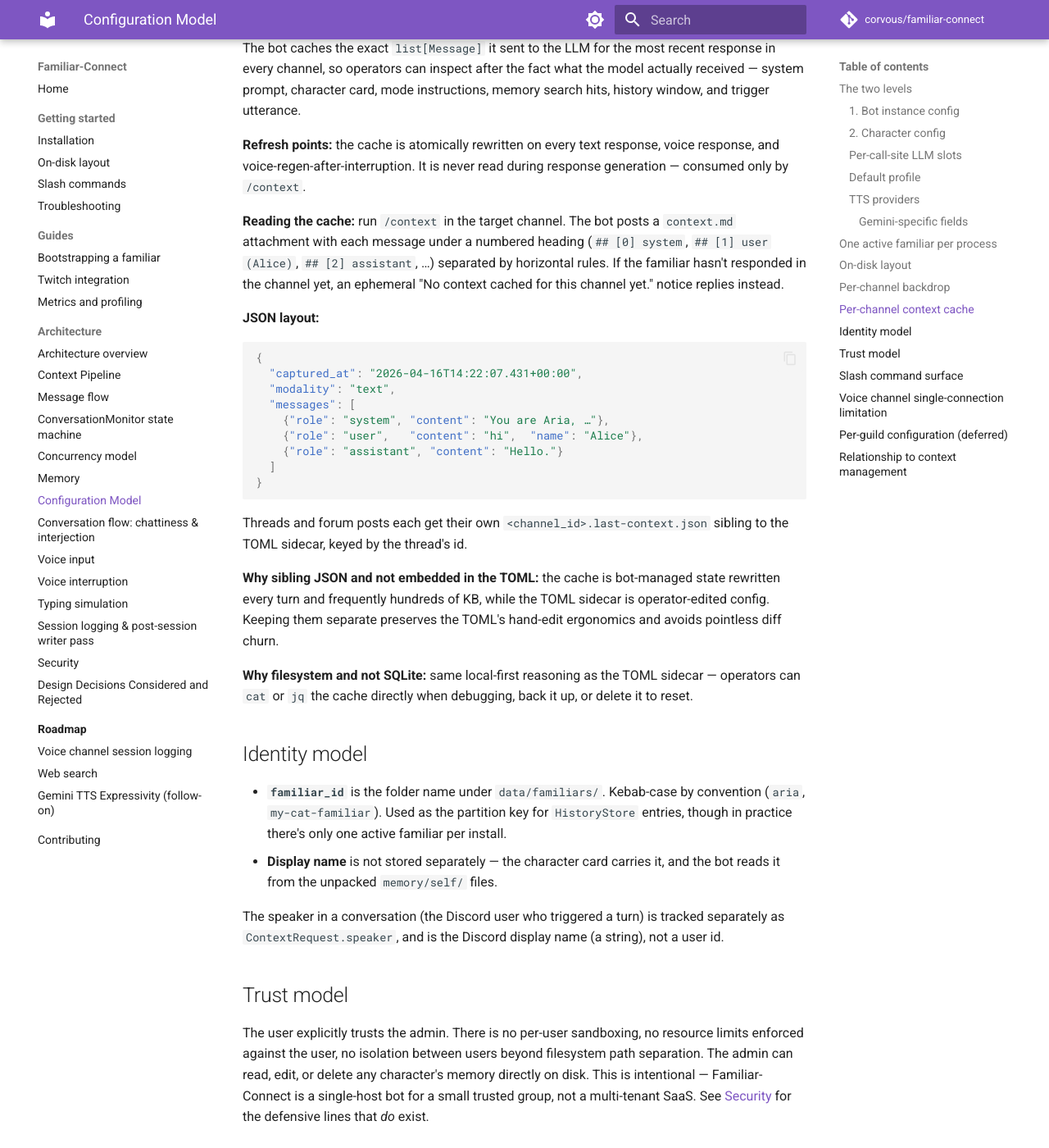
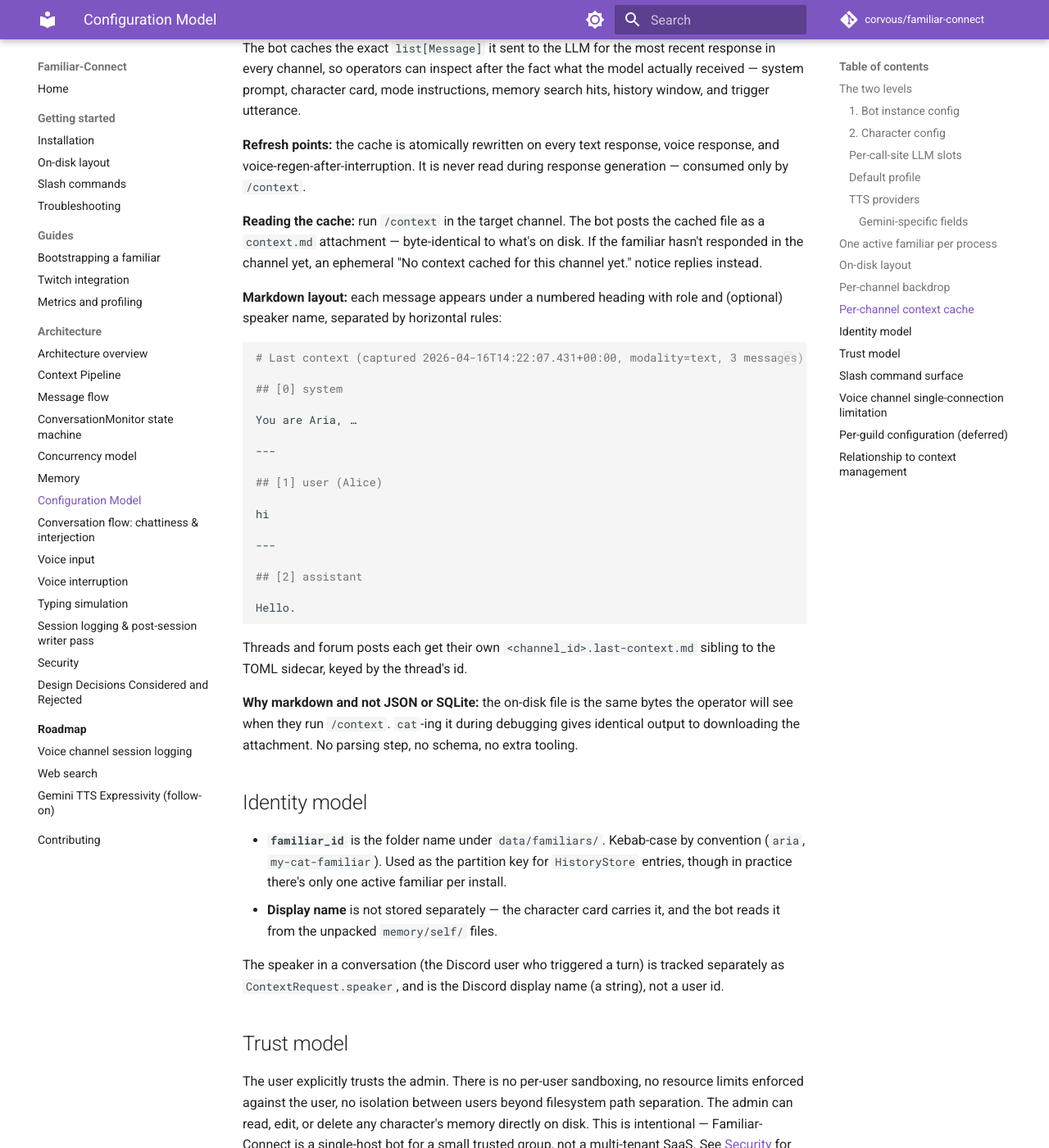
Before and after one commit to CorVous/Familiar-Connect, an MkDocs documentation site: the page built from docs/architecture/configuration-model.md, in a window 1280 px wide and 1400 px high, scrolled down 7035 px. Shown: the whole window at 82% size. Built offline with MkDocs 1.6.1 and Material for MkDocs 9.7.7, drawn with Linux system fonts in a browser that asks for light colours; comment, search, counter and statistics services are not loaded; some of the changed text lies outside the part shown.

Commit message:
refactor(context): store cache as markdown instead of JSON
On-disk cache is now <channel_id>.last-context.md — byte-identical to
what /context sends as the context.md attachment. Operators can cat the
file directly and see the same thing they'd download.

- Cache's put() now renders markdown and writes it; get() returns raw
  bytes that the command forwards to Discord unchanged.
- Render function is now private (_render_markdown) since no external
  caller needs it.
- Doc tree + "Per-channel context cache" layout example updated to
  match.

https://claude.ai/code/session_01VTj6k6yxCFkMGmypC8uJvu

````diff
--- a/docs/architecture/configuration-model.md
+++ b/docs/architecture/configuration-model.md
@@ -143,8 +143,8 @@ data/
         ├── character.toml           # tuning + depth-inject config
         ├── subscriptions.toml       # persistent /subscribe-* state
         ├── channels/
-        │   ├── <channel_id>.toml              # per-channel mode + backdrop + overrides
-        │   └── <channel_id>.last-context.json # last LLM context cache (written by bot)
+        │   ├── <channel_id>.toml            # per-channel mode + backdrop + overrides
+        │   └── <channel_id>.last-context.md # last LLM context cache (written by bot)
         ├── modes/                   # familiar-specific mode instructions
         │   └── <mode>.md            # overrides _default/modes/<mode>.md
         ├── memory/                  # MemoryStore root
@@ -200,27 +200,33 @@ The bot caches the exact `list[Message]` it sent to the LLM for the most recent
 
 **Refresh points:** the cache is atomically rewritten on every text response, voice response, and voice-regen-after-interruption. It is never read during response generation — consumed only by `/context`.
 
-**Reading the cache:** run `/context` in the target channel. The bot posts a `context.md` attachment with each message under a numbered heading (`## [0] system`, `## [1] user (Alice)`, `## [2] assistant`, …) separated by horizontal rules. If the familiar hasn't responded in the channel yet, an ephemeral "No context cached for this channel yet." notice replies instead.
+**Reading the cache:** run `/context` in the target channel. The bot posts the cached file as a `context.md` attachment — byte-identical to what's on disk. If the familiar hasn't responded in the channel yet, an ephemeral "No context cached for this channel yet." notice replies instead.
 
-**JSON layout:**
+**Markdown layout:** each message appears under a numbered heading with role and (optional) speaker name, separated by horizontal rules:
 
-```json
-{
-  "captured_at": "2026-04-16T14:22:07.431+00:00",
-  "modality": "text",
-  "messages": [
-    {"role": "system", "content": "You are Aria, …"},
-    {"role": "user",   "content": "hi",  "name": "Alice"},
-    {"role": "assistant", "content": "Hello."}
-  ]
-}
+```markdown
+# Last context (captured 2026-04-16T14:22:07.431+00:00, modality=text, 3 messages)
+
+## [0] system
+
+You are Aria, …
+
+---
+
+## [1] user (Alice)
+
+hi
+
+---
+
+## [2] assistant
+
+Hello.
 ```
 
-Threads and forum posts each get their own `<channel_id>.last-context.json` sibling to the TOML sidecar, keyed by the thread's id.
+Threads and forum posts each get their own `<channel_id>.last-context.md` sibling to the TOML sidecar, keyed by the thread's id.
 
-**Why sibling JSON and not embedded in the TOML:** the cache is bot-managed state rewritten every turn and frequently hundreds of KB, while the TOML sidecar is operator-edited config. Keeping them separate preserves the TOML's hand-edit ergonomics and avoids pointless diff churn.
-
-**Why filesystem and not SQLite:** same local-first reasoning as the TOML sidecar — operators can `cat` or `jq` the cache directly when debugging, back it up, or delete it to reset.
+**Why markdown and not JSON or SQLite:** the on-disk file is the same bytes the operator will see when they run `/context`. `cat`-ing it during debugging gives identical output to downloading the attachment. No parsing step, no schema, no extra tooling.
 
 ## Identity model
 
````
Also changed, not shown: 4 other files.
